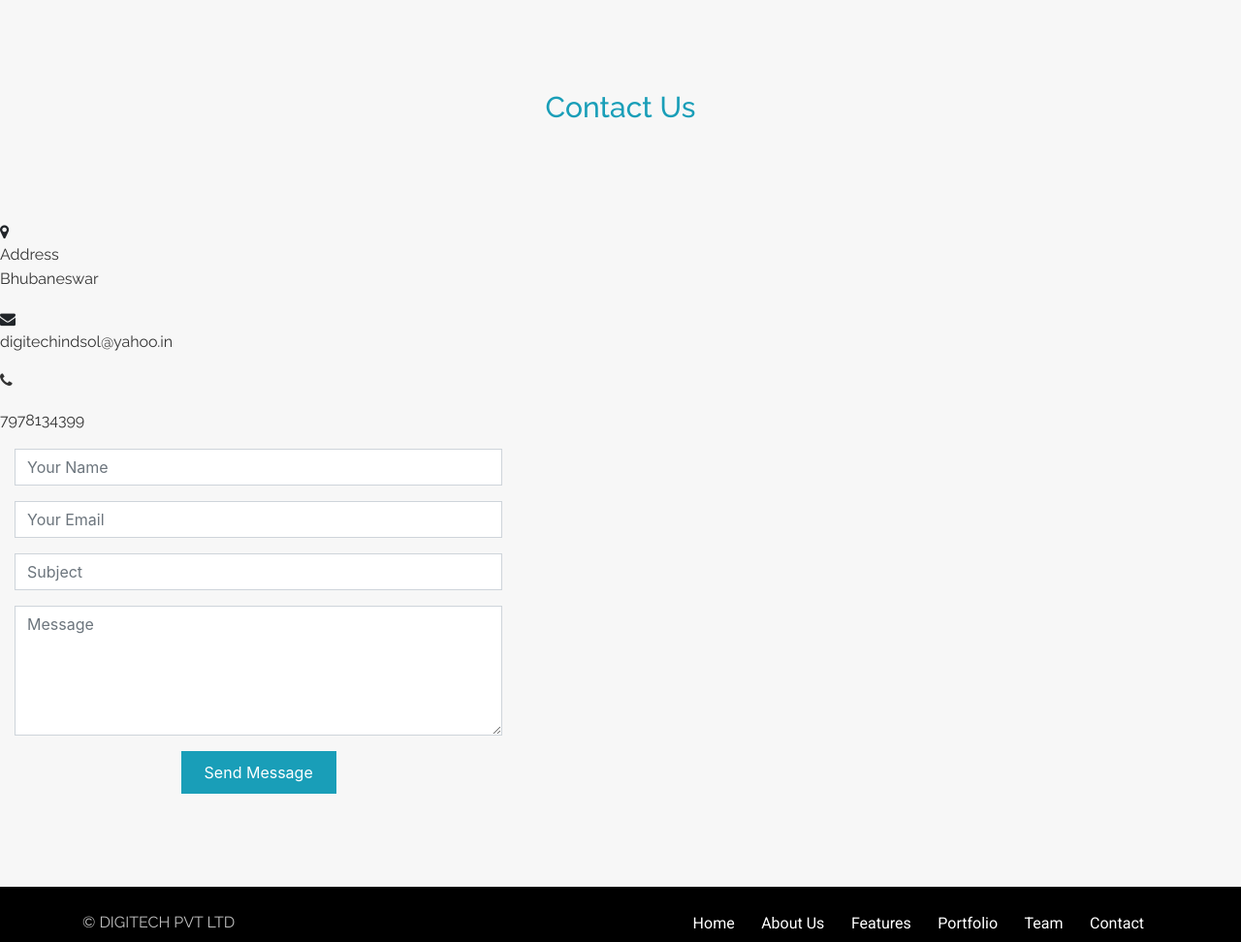
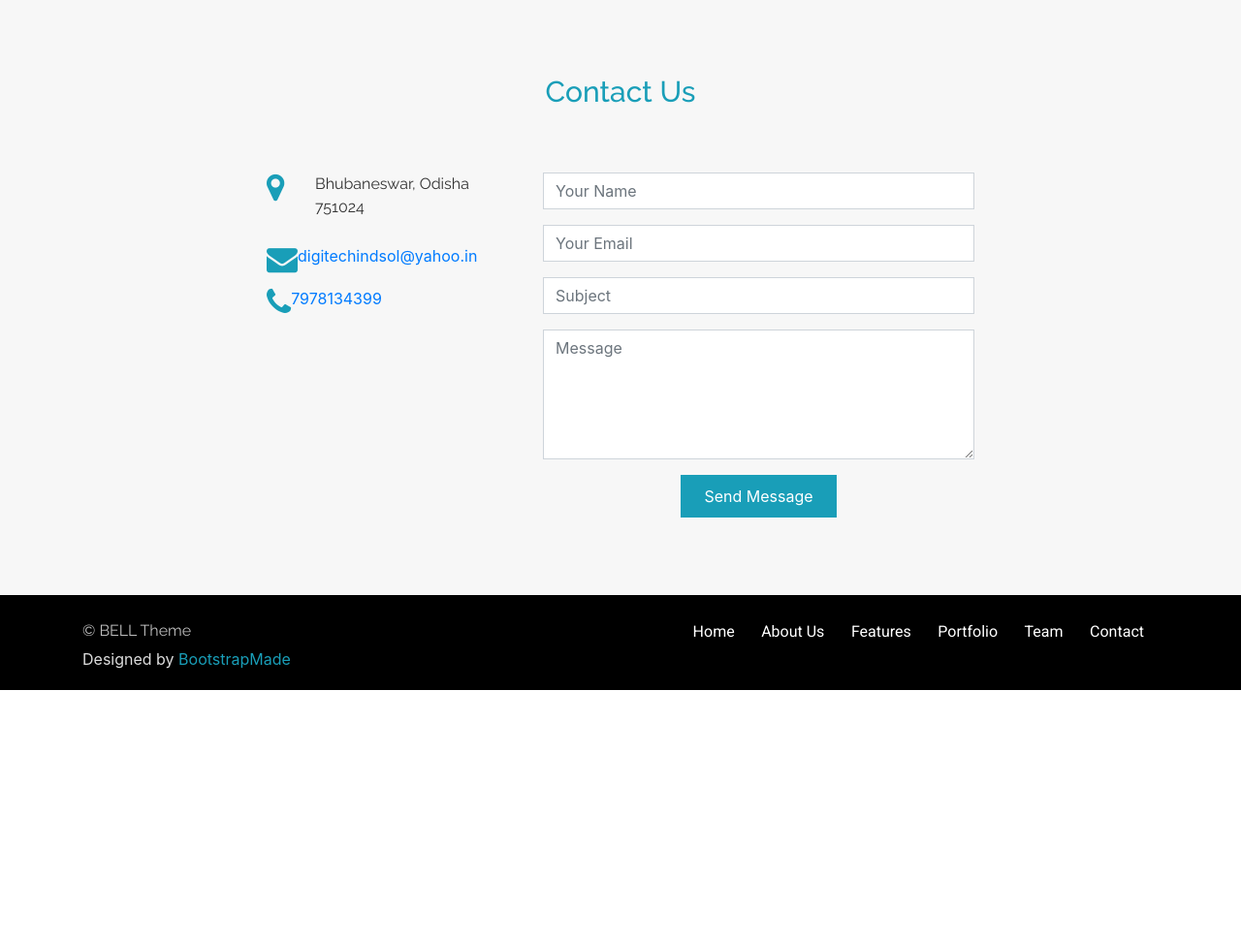
Before and after one commit to DigitechDemo/DigitechDemo.github.io, a plain HTML site: page index.html in a window 1280 px wide. Shown: the part 3445-4417 px from the top of the page at 97% size. After the commit the page ends 4157 px from the top, so only its background shows below. Drawn offline with Linux system fonts and the light colour scheme.

Commit message:
styling changes

```diff
--- a/index.html
+++ b/index.html
@@ -39,6 +39,9 @@
   <style>
     .extra-sent{
       line-height: 100px;
+    }
+    .email_element + .phone_element{
+    margin-top:20px;
     }
   </style>
 
@@ -132,31 +135,6 @@
         Why use multiple products when we are in a era of Nano Technology and Artificial intelligence ?
         Day by day Human beings are becoming smarter,but the rate at which technology is becoming smarter was unexpected.The IT and electronics industry is one of the fastest-growing industries in India, both in terms of production and exports.
       </p>
-      <!--
-      <div class="row stats-row">
-        <div class="stats-col text-center col-md-3 col-sm-6">
-          <div class="circle">
-            <span class="stats-no" data-toggle="counter-up">232</span> Satisfied Customers
-          </div>
-        </div>
-
-        <div class="stats-col text-center col-md-3 col-sm-6">
-          <div class="circle">
-            <span class="stats-no" data-toggle="counter-up">79</span> Released Projects
-          </div>
-        </div>
-
-        <div class="stats-col text-center col-md-3 col-sm-6">
-          <div class="circle">
-            <span class="stats-no" data-toggle="counter-up">1,463</span> Hours Of Support
-          </div>
-        </div>
-
-        <div class="stats-col text-center col-md-3 col-sm-6">
-          <div class="circle">
-            <span class="stats-no" data-toggle="counter-up">15</span> Hard Workers
-          </div>
-        </div>-->
       </div>
     </div>
   </section>
@@ -479,144 +457,36 @@
     </div>
   </section>
   <!-- /Portfolio -->
-  <!-- Team -->
-<!--
-  <section class="team" id="team">
-    <div class="container">
-      <h2 class="text-center">
-          Meet our team
-        </h2>
-
-      <div class="row">
-        <div class="col-sm-3 col-xs-6">
-          <div class="card card-block">
-            <a href="#"><img alt="" class="team-img" src="">
-              <div class="card-title-wrap">
-                <span class="card-title">Name1</span> <span class="card-text">Position1</span>
-              </div>
-
-              <div class="team-over">
-                <h4 class="hidden-md-down">
-                  Connect with me
-                </h4>
-
-                <nav class="social-nav">
-                  <a href="#"><i class="fa fa-twitter"></i></a> <a href="#"><i class="fa fa-facebook"></i></a> <a href="#"><i class="fa fa-linkedin"></i></a> <a href="#"><i class="fa fa-envelope"></i></a>
-            </nav>
-
-            <p>
-
-            </p>
-          </div>
-          </a>
-        </div>
-      </div>
-
-      <div class="col-sm-3 col-xs-6">
-        <div class="card card-block">
-          <a href="#"><img alt="" class="team-img" src="">
-              <div class="card-title-wrap">
-                <span class="card-title">Name2</span> <span class="card-text">Position2</span>
-              </div>
-
-              <div class="team-over">
-                <h4 class="hidden-md-down">
-                  Connect with me
-                </h4>
-
-                <nav class="social-nav">
-                  <a href="#"><i class="fa fa-twitter"></i></a> <a href="#"><i class="fa fa-facebook"></i></a> <a href="#"><i class="fa fa-linkedin"></i></a> <a href="#"><i class="fa fa-envelope"></i></a>
-          </nav>
-
-          <p>
-
-          </p>
-        </div>
-        </a>
-      </div>
-    </div>
-
-    <div class="col-sm-3 col-xs-6">
-      <div class="card card-block">
-        <a href="#"><img alt="" class="team-img" src="">
-              <div class="card-title-wrap">
-                <span class="card-title">Name3</span> <span class="card-text">Position3</span>
-              </div>
-
-              <div class="team-over">
-                <h4 class="hidden-md-down">
-                  Connect with me
-                </h4>
-
-                <nav class="social-nav">
-                  <a href="#"><i class="fa fa-twitter"></i></a> <a href="#"><i class="fa fa-facebook"></i></a> <a href="#"><i class="fa fa-linkedin"></i></a> <a href="#"><i class="fa fa-envelope"></i></a>
-        </nav>
-
-        <p>
-
-        </p>
-      </div>
-      </a>
-    </div>
-    </div>
-
-    <div class="col-sm-3 col-xs-6">
-      <div class="card card-block">
-        <a href="#"><img alt="" class="team-img" src="">
-              <div class="card-title-wrap">
-                <span class="card-title">Name4</span> <span class="card-text">Position4</span>
-              </div>
-
-              <div class="team-over">
-                <h4 class="hidden-md-down">
-                  Connect with me
-                </h4>
-
-                <nav class="social-nav">
-                  <a href="#"><i class="fa fa-twitter"></i></a> <a href="#"><i class="fa fa-facebook"></i></a> <a href="#"><i class="fa fa-linkedin"></i></a> <a href="#"><i class="fa fa-envelope"></i></a>
-        </nav>
-
-        <p>
-
-        </p>
-      </div>
-      </a>
-    </div>
-    </div>
-    </div>
-    </div>
-  </section>
-  <!-- /Team -->
   <!-- @component: footer -->
 
   <section id="contact">
-    <p class="container">
+    <div class="container">
       <div class="row">
         <div class="col-md-12 text-center">
           <h2 class="section-title">Contact Us</h2>
         </div>
       </div>
 
-      <p class="row justify-content-center">
-        <p class="col-lg-3 col-md-4">
-          <p class="info">
+      <div class="row justify-content-center">
+        <div class="col-lg-3 col-md-4">
+          <div class="info">
             <div>
               <i class="fa fa-map-marker"></i>
-              <p>Address<br>Bhubaneswar</p>
+              <p>Bhubaneswar, Odisha 751024</p>
             </div>
 
-            <div>
+            <div class="email_element">
               <i class="fa fa-envelope"></i>
-              <p>digitechindsol@yahoo.in</p>
+              <a href="mailto:digitechindsol@yahoo.in" target="_top">digitechindsol@yahoo.in</a>
             </div>
 
-            <p>
+            <div class="phone_element">
               <i class="fa fa-phone"></i>
-              <p>7978134399</p>
-            </p>
+              <a href="tel:7978134399">7978134399</a>
+            </div>
 
-          </p>
-        </p>
+          </div>
+        </div>
 
         <div class="col-lg-5 col-md-8">
           <div class="form">
@@ -644,8 +514,8 @@
           </div>
         </div>
 
-      </p>
-    </p>
+      </div>
+    </div>
   </section>
 
   <footer class="site-footer">
@@ -655,7 +525,7 @@
 
           <div class="col-lg-6 col-xs-12 text-lg-left text-center">
             <p class="copyright-text">
-              © DIGITECH PVT LTD
+              © BELL Theme
             </p>
             <div class="credits">
               <!--
@@ -664,6 +534,7 @@
                 Licensing information: https://bootstrapmade.com/license/
                 Purchase the pro version with working PHP/AJAX contact form: https://bootstrapmade.com/buy/?theme=Bell
               -->
+             Designed by <a href="https://bootstrapmade.com/">BootstrapMade</a>
             </div>
           </div>
 
```
